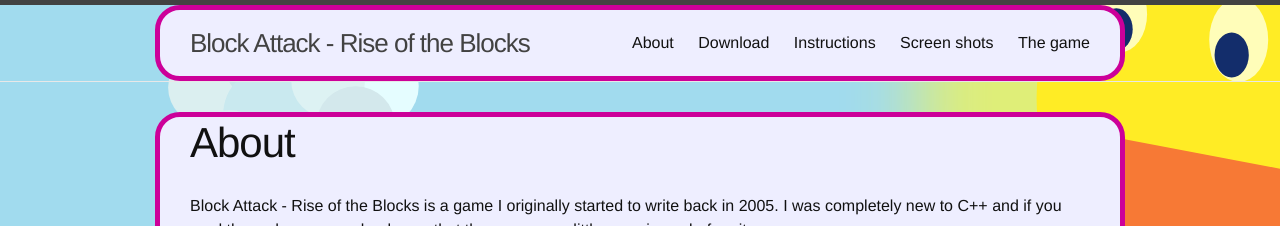
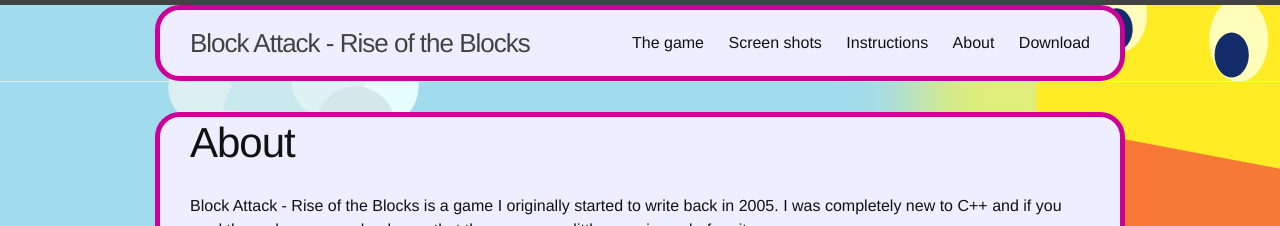
Before and after one commit to blockattack/blockattack-www, a Jekyll site: the page built from about.md, in a window 1280 px wide. Shown: the top 226 px of the page. Built offline with Jekyll 4.4.1, drawn with Linux system fonts in a browser that asks for light colours.

Commit message:
Order the pages

```diff
--- a/_includes/header.html
+++ b/_includes/header.html
@@ -13,9 +13,10 @@
       </a>
 
       <div class="trigger">
-        {% for page in site.pages %}
-          {% if page.title %}
-          <a class="page-link" href="{{ page.url | prepend: site.baseurl }}">{{ page.title }}</a>
+        {% assign sorted_pages = site.pages | sort:"order" %}
+        {% for node in sorted_pages %}
+          {% if node.title %}
+          <a class="page-link" href="{{ node.url | prepend: site.baseurl }}">{{ node.title }}</a>
           {% endif %}
         {% endfor %}
 
```
Also changed, not shown: about.md (+1 -0 lines), download.md (+1 -0 lines), instructions.md (+1 -0 lines), screenshots.md (+1 -0 lines), thegame.md (+1 -0 lines).
